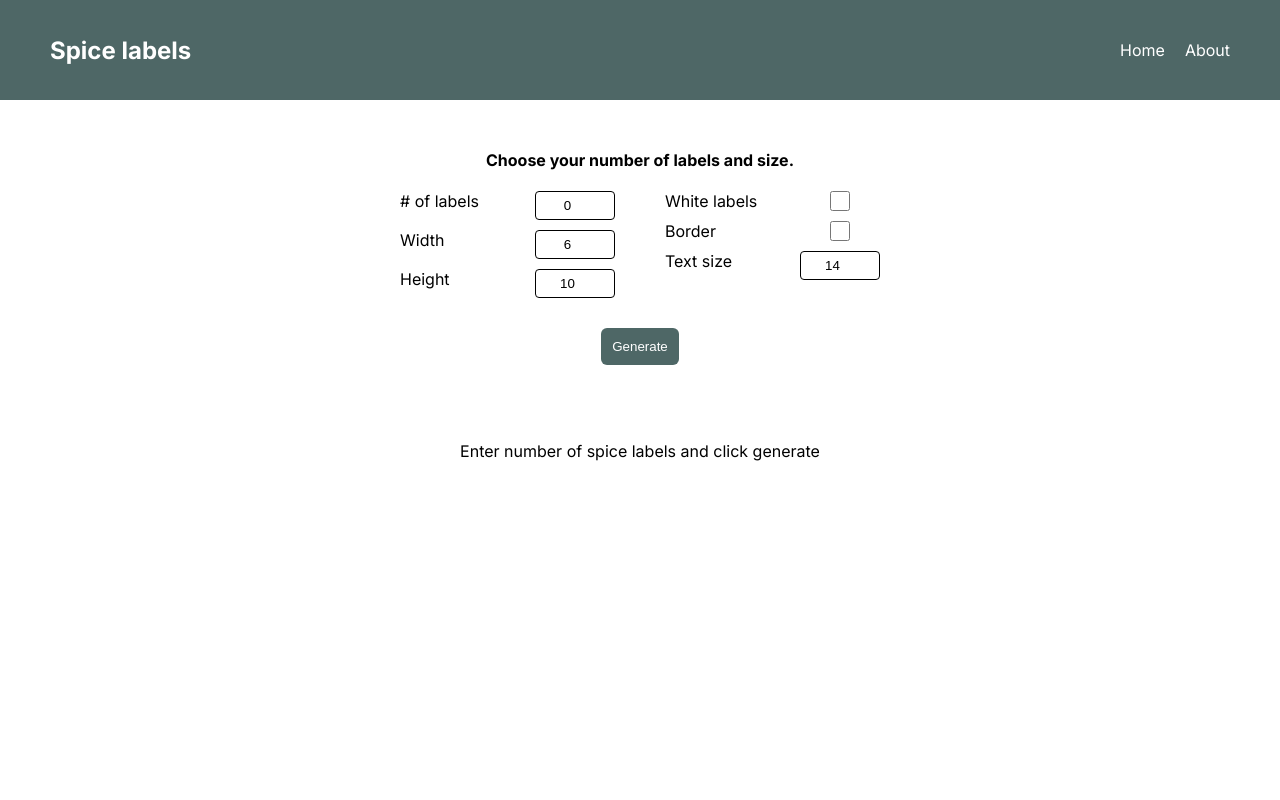
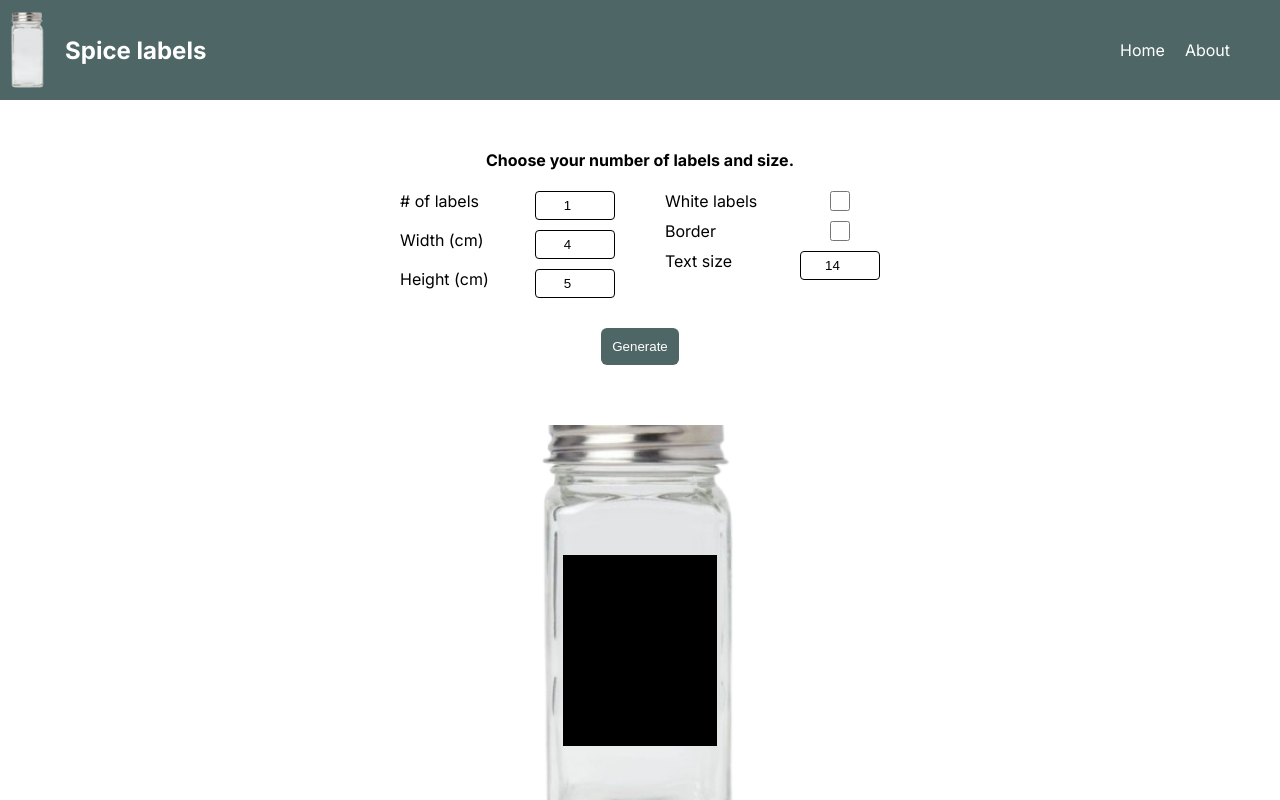
Before and after one commit to AndreaLindaas/spice-labels, a Next.js app: page / in a window 1280 px wide. Both pictures are taken after a click on the button "Generate". Shown: the top 800 px of the page. Built offline with nearby package versions, Linux system fonts and the light colour scheme.

Commit message:
adding spice label

```diff
--- a/app/_components/Nav/Nav.module.scss
+++ b/app/_components/Nav/Nav.module.scss
@@ -5,9 +5,20 @@
   justify-content: space-between;
   height: 100px;
   align-items: center;
-  h1 {
-    margin-left: 50px;
+
+  .logo {
+    height: 100px;
+    display: flex;
+    align-items: center;
+    h1 {
+      margin-left: 10px;
+    }
+    img {
+      height: 80px;
+      padding: 10px;
+    }
   }
+
   .navList {
     margin-right: 50px;
     display: flex;
--- a/app/_components/Nav/Nav.tsx
+++ b/app/_components/Nav/Nav.tsx
@@ -5,7 +5,11 @@ export default function Nav() {
   return (
     <>
       <nav className={Styles.nav}>
-        <h1>Spice labels</h1>
+        <div className={Styles.logo}>
+          <img src="/spicejar.png" alt="Spice jar" />
+          <h1>Spice labels</h1>
+        </div>
+
         <ul className={Styles.navList}>
           <Link href="/">
             <li>Home</li>
--- a/app/_components/SpiceLabel/SpiceLabel.module.scss
+++ b/app/_components/SpiceLabel/SpiceLabel.module.scss
@@ -1,11 +1,22 @@
 .spiceLabelContainer {
-  background: #eeeeee;
+  background-image: url("/spicejar.png");
+  background-repeat: no-repeat;
   border-radius: 6px;
+  min-height: 400px;
+  display: flex;
+  align-content: center;
+  flex-wrap: wrap;
+  padding: 40px 10px 0px 10px;
+  background-size: 100% 100%;
+  background-position-y: -25px;
+
+  .spiceLabelInnerContainer {
     padding: 14px 18px;
     box-sizing: border-box;
     display: flex;
     flex-direction: column;
     align-items: center;
+
     .label {
       width: 150px;
       border: dashed 1px #000;
@@ -28,6 +39,8 @@
           border-top: 1px solid #000;
         }
       }
+    }
+    //background: #eeeeee;
 
     .whiteSquare {
       border: 1px solid #fff;
--- a/app/_components/SpiceLabel/SpiceLabel.tsx
+++ b/app/_components/SpiceLabel/SpiceLabel.tsx
@@ -20,7 +20,9 @@ export default function SpiceLabel(props: SpiceLabelProps) {
   const widthInPx = cmToPx(width);
 
   return (
+    <div>
       <div className={styles.spiceLabelContainer}>
+        <div className={styles.spiceLabelInnerContainer}>
           <div
             style={{ height: heightInPx, width: widthInPx, fontSize: textSize }}
             className={`${styles.label} ${white ? styles.white : ""}`}
@@ -35,6 +37,8 @@ export default function SpiceLabel(props: SpiceLabelProps) {
                 style={{ fontSize: textSize - 2 }}
               >
                 <p>{subTitle}</p>
+              </div>
+            </div>
           </div>
         </div>
       </div>
--- a/app/page.tsx
+++ b/app/page.tsx
@@ -3,10 +3,10 @@ import { useState } from "react";
 import SpiceLabel from "./_components/SpiceLabel/SpiceLabel";
 import styles from "./Home.module.scss";
 export default function Home() {
-  const [numberOfLabels, setNumberOfLabels] = useState(0);
+  const [numberOfLabels, setNumberOfLabels] = useState(1);
   const [confirmedNumberOfLabels, setConfirmedNumberOfLabels] = useState(0);
-  const [width, setWidth] = useState(6);
-  const [height, setHeight] = useState(10);
+  const [width, setWidth] = useState(4);
+  const [height, setHeight] = useState(5);
   const [isWhite, setIsWhite] = useState(false);
   const [isBorder, setIsBorder] = useState(false);
   const [textSize, setTextSize] = useState(14);
@@ -64,7 +64,7 @@ export default function Home() {
               />
             </div>
             <div className={styles.inputContainer}>
-              <label>Width</label>
+              <label>Width (cm)</label>
               <input
                 type="number"
                 min="0"
@@ -74,7 +74,7 @@ export default function Home() {
               />
             </div>
             <div className={styles.inputContainer}>
-              <label>Height</label>
+              <label>Height (cm)</label>
               <input
                 type="number"
                 min="0"
```
Also changed, not shown: public/spicejar.png (added). Lines whose indentation alone changed are shown as unchanged.
